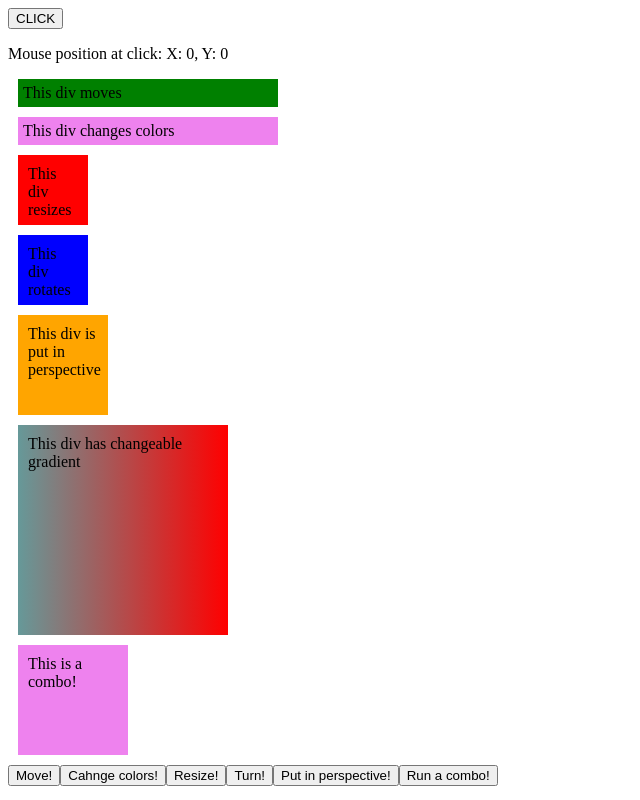
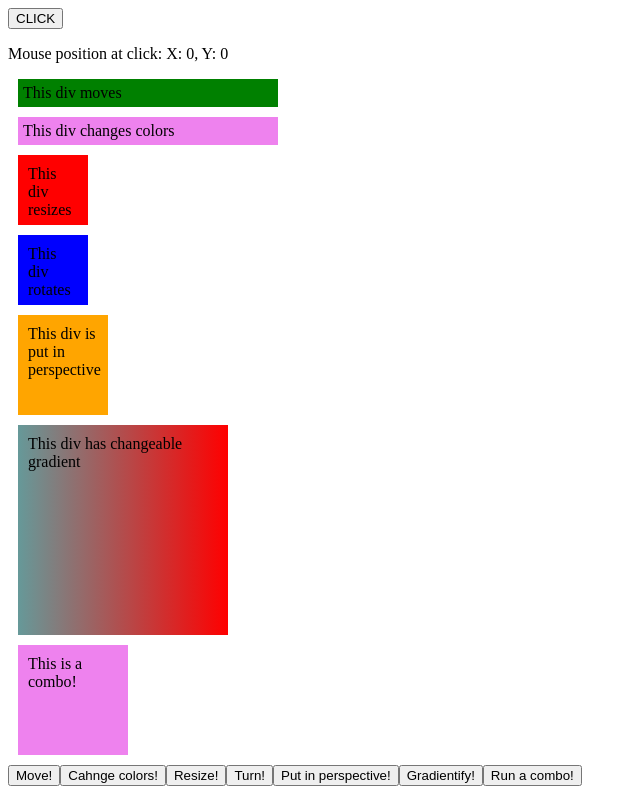
Before and after one commit to malarium/hooksy, a React (Create React App) app: page / in a window 1280 px wide. Shown: the whole page, without its empty margins (0-640 px from the left). Built offline with nearby package versions, Linux system fonts and the light colour scheme.

Commit message:
gradients are pain in the ass

```diff
--- a/src/App.tsx
+++ b/src/App.tsx
@@ -31,8 +31,14 @@ function App() {
   const arraysDifference: number[] = useDifference(array1, array2);
   // const { x, y } = useCursorPosition();
   const { x: staticX, y: staticY } = useCursorStaticPosition();
-  const { move, resize, rotate, perspective, chainBackgroundColors } =
-    useAnimation();
+  const {
+    move,
+    resize,
+    rotate,
+    perspective,
+    chainBackgroundColors,
+    animateGradient,
+  } = useAnimation();
   const { getDimensions, getBoxModel } = useGetDimensions();
 
   // const animationTest = useColorShift(divToAnimate, `red`, `blue`, 1000);
@@ -230,6 +236,21 @@ function App() {
       </button>
       <button
         onClick={() => {
+          animateGradient({
+            element: divForGradientChange,
+            colors: [`rgb(255, 0, 0)`, `rgb(0, 255, 0)`, `rgb(0, 0, 255)`],
+            spread: 4,
+            duration: 3000,
+            direction: `alternate`,
+            iterations: 2,
+            fill: `forwards`,
+          });
+        }}
+      >
+        Gradientify!
+      </button>
+      <button
+        onClick={() => {
           fancyLogInConsole(`COMBO TIME!`);
           perspective({
             element: divForCombo,
--- a/src/lib/helpers/interfaces.ts
+++ b/src/lib/helpers/interfaces.ts
@@ -70,5 +70,5 @@ export interface IChainColors extends IBaseAnimation {
 
 export interface IAnimateGradient extends IBaseAnimation {
   spread?: 1 | 2 | 3 | 4 | 5;
-  colors: { color: string }[];
+  colors: string[];
 }
--- a/src/lib/useAnimation.ts
+++ b/src/lib/useAnimation.ts
@@ -114,9 +114,14 @@ const useAnimation = () => {
   };
 
   const animateGradient = (animateGradientData: IAnimateGradient) => {
+    const styleString =
+      animateGradientData.colors.reduce((acc, val): string => {
+        return (acc += `val,`);
+      }, `linear-gradient(to right,`) + `)`;
+    console.log(styleString);
     const animation = [
       {
-        transform: `backgroundPositionX(0%))`,
+        transform: `backgroundPositionX(0%)`,
       },
       {
         transform: `backgroundPositionX(${
```
